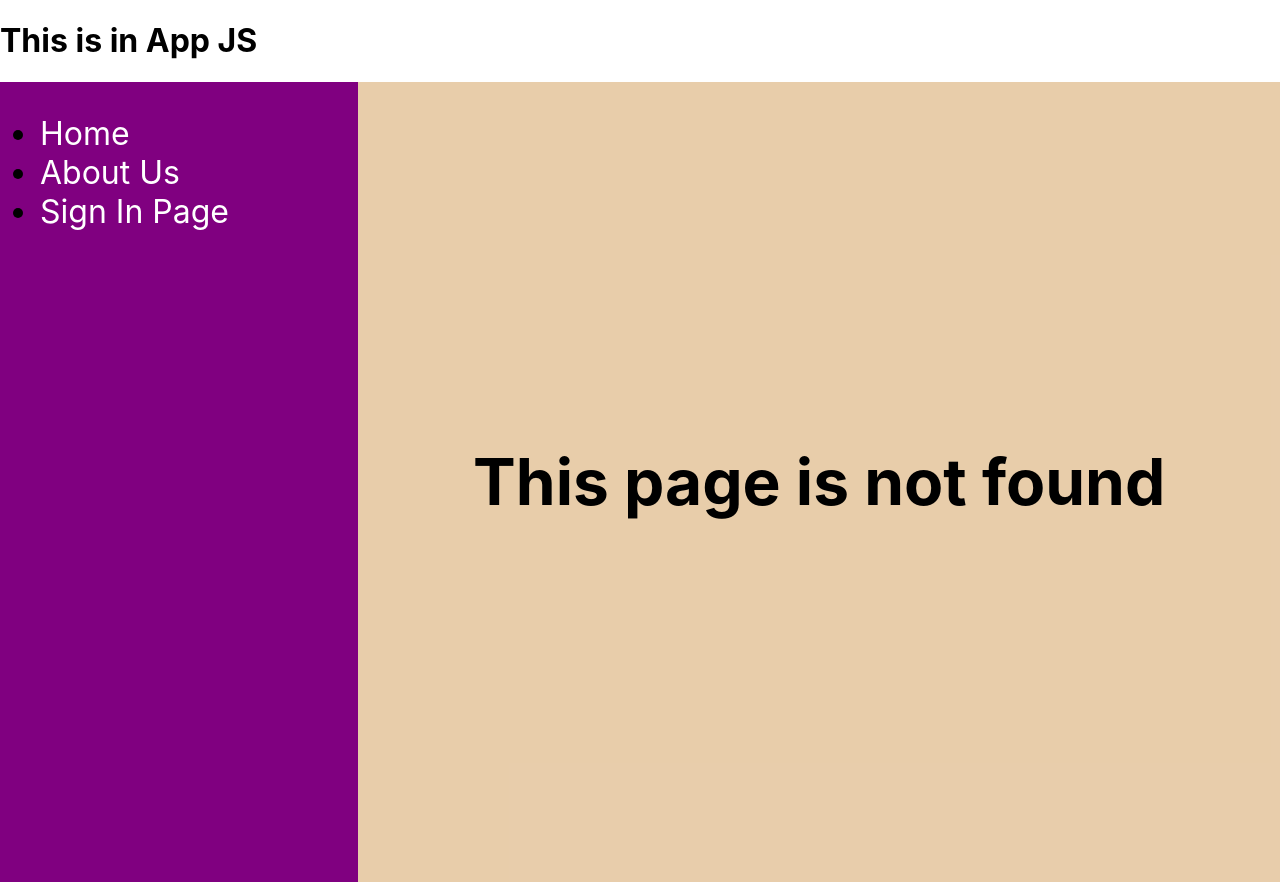
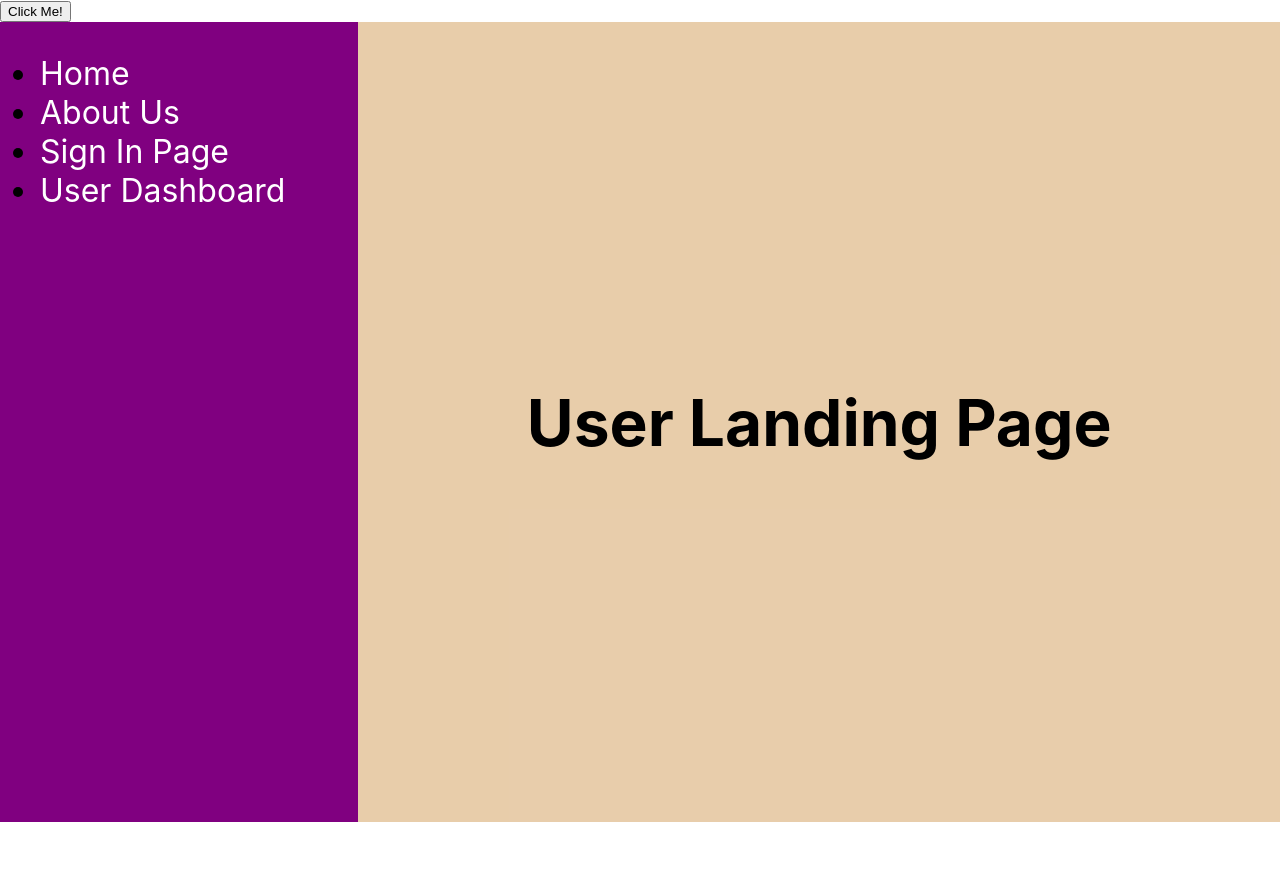
Before and after one commit to petertechy/Gemini-Api, a React (Create React App) app: page /user in a window 1280 px wide. Before the commit this address had no page. After the commit the page ends 822 px from the top, so only its background shows below. Built offline with nearby package versions, Linux system fonts and the light colour scheme.

Commit message:
react router 2

```diff
--- a/src/App.js
+++ b/src/App.js
@@ -6,16 +6,31 @@ import LandingPage from "./pages/LandingPage";
 import SigninPage from "./pages/SigninPage";
 import Wrapper from "./components/Wrapper";
 import NotFound from "./pages/NotFound";
+import UserRoute from "./routes/UserRoute";
+import Welcome from "./components/Welcome";
+import { useNavigate } from "react-router-dom";
+
 const App = () => {
+  const navigate = useNavigate();
+  const changePage = () => {
+    let x = false;
+    if (x) {
+      navigate("/user/dashboard");
+    } else {
+      navigate("/user/forgot-password");
+    }
+  };
   return (
     <>
-      <h1>This is in App JS</h1>
+      <button onClick={changePage}>Click Me!</button>
       <Wrapper>
         <Routes>
           <Route path='/about-us' element={<AboutUsPage />} />
           <Route path='/' element={<LandingPage />} />
-          <Route path='/landing' element={<Navigate to={"/"}/>} />
+          <Route path='/landing' element={<Navigate to={"/"} />} />
+          <Route path='/:data' element={<Welcome />} />
           <Route path='/sign-in' element={<SigninPage />} />
+          <Route path='/user/*' element={<UserRoute />} />
           <Route path='/*' element={<NotFound />} />
         </Routes>
       </Wrapper>
--- /dev/null
+++ b/src/components/UserDashboard.js
@@ -0,0 +1,9 @@
+import React from 'react'
+
+const UserDashboard = () => {
+  return (
+    <div className='page'>UserDashboard</div>
+  )
+}
+
+export default UserDashboard
--- /dev/null
+++ b/src/components/UserForgotPassword.js
@@ -0,0 +1,7 @@
+import React from "react";
+
+const UserForgotPassword = () => {
+  return (<div className='page'>UserForgotPassword</div>);
+};
+
+export default UserForgotPassword;
--- /dev/null
+++ b/src/components/UserLanding.js
@@ -0,0 +1,11 @@
+import React from 'react'
+
+const UserLanding = () => {
+  return (
+    <div className='page'>
+        <h1>User Landing Page</h1>
+    </div>
+  )
+}
+
+export default UserLanding
--- /dev/null
+++ b/src/components/Welcome.js
@@ -0,0 +1,14 @@
+import React from 'react'
+import { useParams } from 'react-router-dom'
+const Welcome = () => {
+    const param = useParams()
+  return (
+    <div className='page'>
+
+
+        Welcome to {param.data}
+    </div>
+  )
+}
+
+export default Welcome
--- a/src/components/Wrapper.js
+++ b/src/components/Wrapper.js
@@ -8,6 +8,7 @@ const Wrapper = (props) => {
     { name: "Home", link: "/landing" },
     { name: "About Us", link: "/about-us" },
     { name: "Sign In Page", link: "/sign-in" },
+    { name: "User Dashboard", link: "/user/dashboard" },
   ];
   return (
     <div className={classes.container}>
--- /dev/null
+++ b/src/routes/UserRoute.js
@@ -0,0 +1,17 @@
+import React from 'react'
+import { Route, Routes } from 'react-router-dom'
+import UserLanding from '../components/UserLanding'
+import UserDashboard from '../components/UserDashboard'
+import UserForgotPassword from '../components/UserForgotPassword'
+
+const UserRoute = () => {
+  return (
+    <Routes>
+        <Route index element ={<UserLanding/>}/>
+        <Route path="/dashboard" element ={<UserDashboard/>}/>
+        <Route path="/forgot-password" element ={<UserForgotPassword/>}/>
+    </Routes>
+  )
+}
+
+export default UserRoute
```
